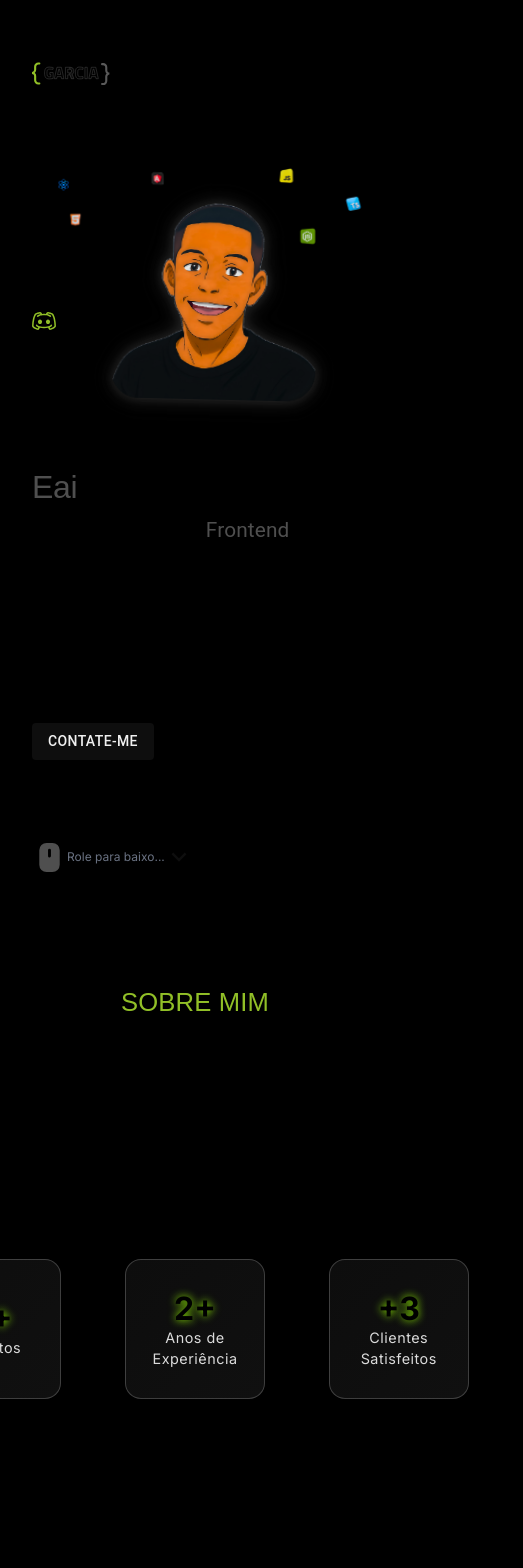
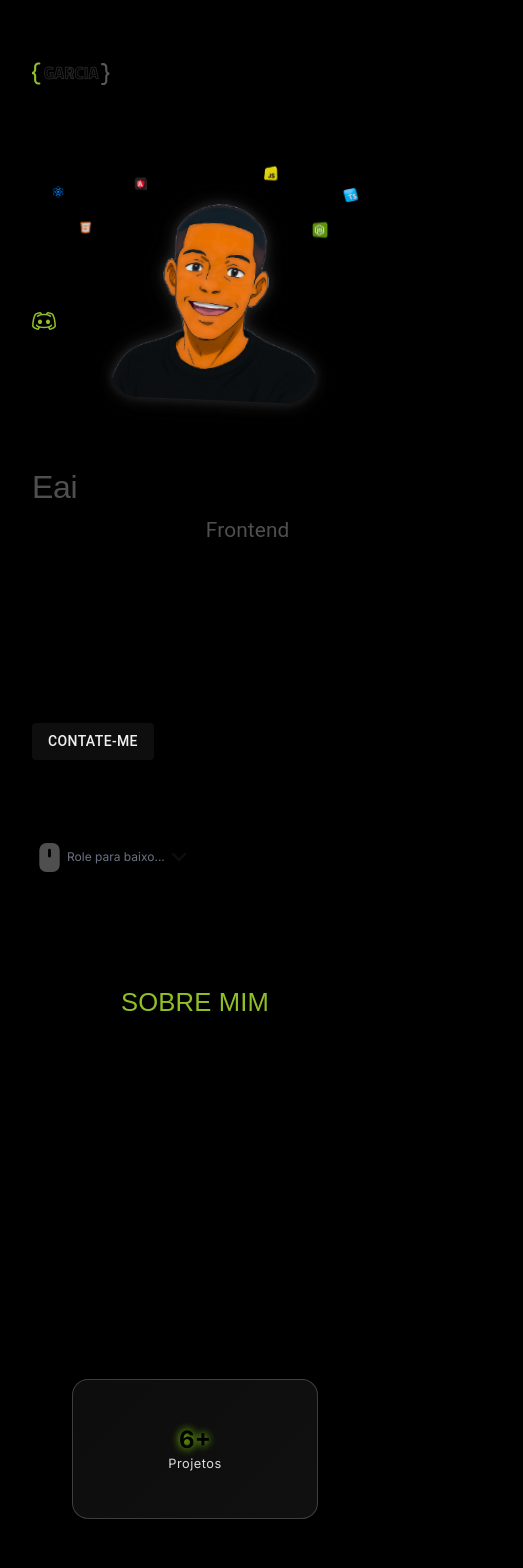
Before and after one commit to Lucasgarcc/garcia-dev, a Next.js app in the folder new-portfolio/: page / in a window 390 px wide. Shown: the top 1568 px of the page, 523 px wide, since content can reach past the window. Before the commit the page ends 1503 px from the top, so only its background shows below. Built offline with nearby package versions, Linux system fonts and the light colour scheme; a web font is replaced by a local one.

Commit message:
style: :art: Ajusta responsividade dos componentes `Statistics` e `About`

```diff
--- a/new-portfolio/src/app/components/Home/AboutMe/AboutMe.module.css
+++ b/new-portfolio/src/app/components/Home/AboutMe/AboutMe.module.css
@@ -22,7 +22,7 @@
     height: auto;
 }
 
-@media screen and (max-width: 768px) {
+@media screen and (max-width: 1024px) {
     .aboutMeContainer {
         flex-direction: column;
         align-items: center;
--- a/new-portfolio/src/app/components/Home/AboutMe/Statistics/Statistics.module.css
+++ b/new-portfolio/src/app/components/Home/AboutMe/Statistics/Statistics.module.css
@@ -11,6 +11,7 @@
 }
 
 .StatisticBox {
+  padding: 1rem;
   position: relative;
   width: 160px;
   height: 140px;
@@ -44,7 +45,7 @@
 .StatisticBox span:first-child {
   font-size: 2rem;
   font-weight: bold;
-  color: var(--color-text, #98ff09da);
+  color: var(--color-text, #a3ff23da);
   text-shadow: 0 0 8px rgba(153, 255, 0, 0.956);
 }
 
@@ -75,3 +76,36 @@
   -webkit-background-clip: text;
   -webkit-text-fill-color: transparent;
 }
+
+
+@media screen and (max-width: 1024px) {
+  .ContainerStatistics {
+
+    flex-direction: column;
+    justify-content: center;
+    align-items: center;
+  }
+
+  .StatisticBox {
+    width: 50%;
+  }
+
+  .StatisticBox span:first-child {
+    font-size: 1.5rem;
+  }
+
+  .StatisticBox span:last-child {
+    font-size: 0.8rem;
+  }
+
+  .StatisticBox::after {
+    font-size: 1.2rem;
+    bottom: -45%;
+  }
+}
+
+@media screen and (max-width: 768px) {
+  .StatisticBox {
+    width: 80%;
+  }
+}
```
